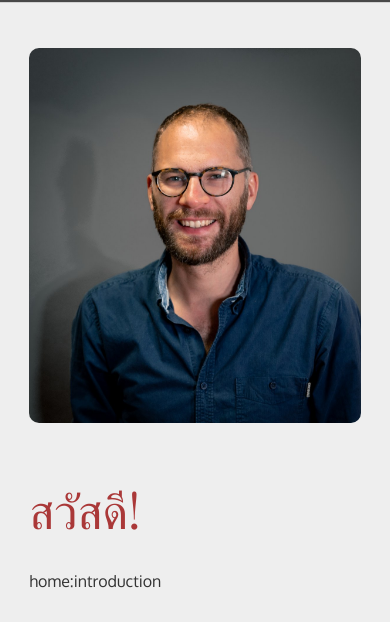
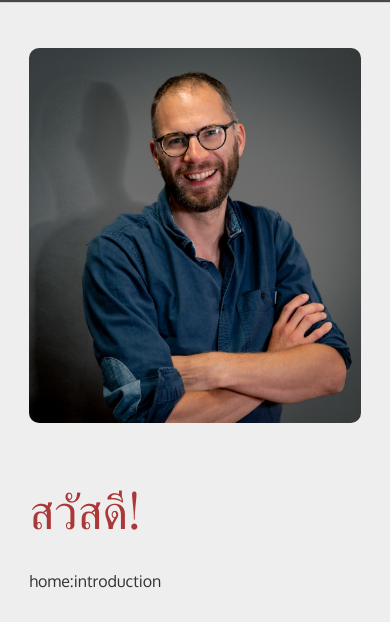
Before and after one commit to flipsi/wwwmetabeta, a PHP site: page / in a window 390 px wide. Shown: the part 140-762 px from the top of the page. Run offline with PHP 8.4, Linux system fonts and the light colour scheme.

Commit message:
Use side profile pic on mobile

```diff
--- a/src/css/desktop.css
+++ b/src/css/desktop.css
@@ -65,6 +65,9 @@ img.background {
     right: 10px;
     margin-right: 100px;
 }
+.home .portrait {
+    background-image: url("../img/bewerbungsfoto-2026-09-front.jpg");
+}
 .home .portraitcontainer:hover .portrait {
     transform: rotateZ(360deg);
     background: url("../img/bewerbungsfoto-2026-09-side.jpg");
--- a/src/css/style.css
+++ b/src/css/style.css
@@ -137,7 +137,7 @@ a.toggle_background {
     border-radius: 10px;
 }
 .home .portrait {
-    background-image: url("../img/bewerbungsfoto-2026-09-front.jpg");
+    background-image: url("../img/bewerbungsfoto-2026-09-side.jpg");
     background-size: cover;
     background-repeat: no-repeat;
     background-position: center center;
```
